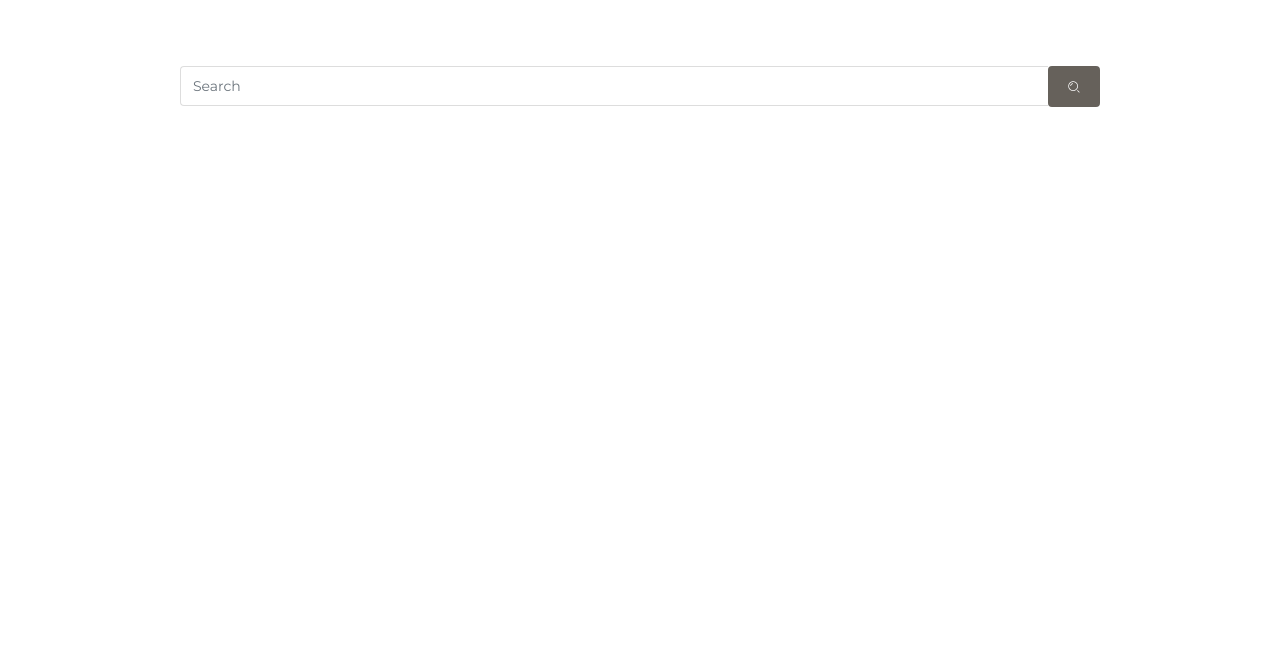
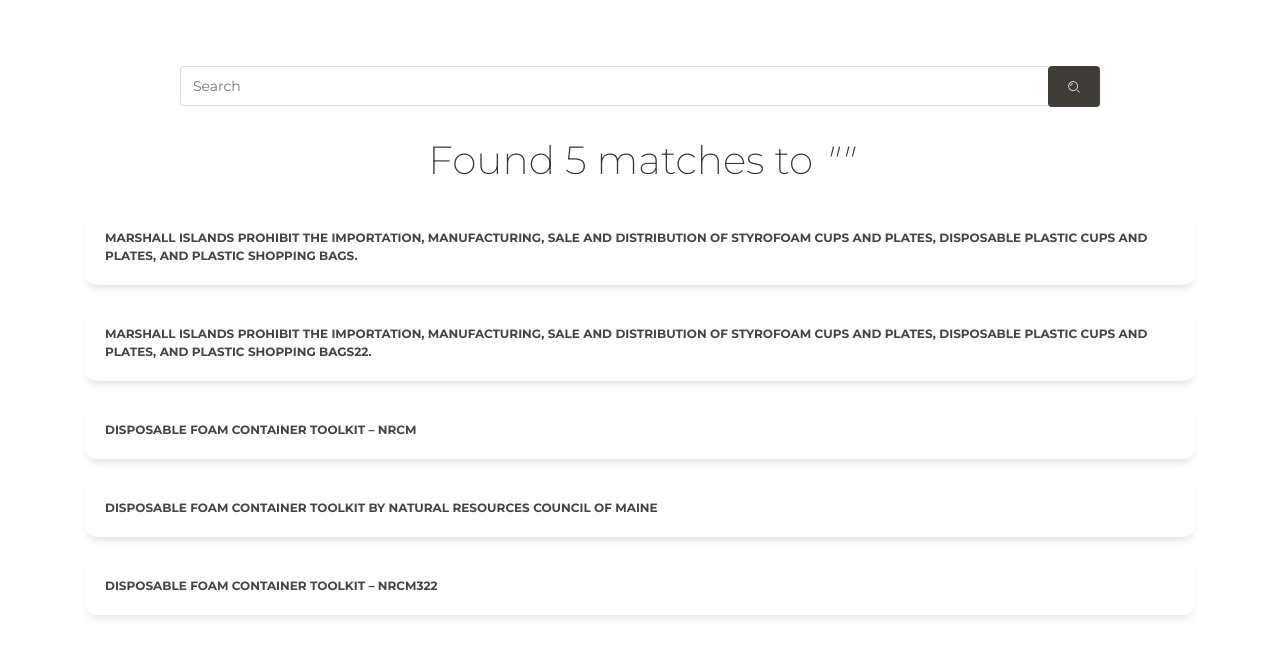
Before and after one commit to gguzman89/search-ppc, a React (Create React App) app: page /search in a window 1280 px wide. Both pictures are taken after a click on the button 1074 px from the left and 86 px from the top of the page. Shown: the top 658 px of the page. Built offline with nearby package versions, Linux system fonts and the light colour scheme.

Commit message:
Show results when available

```diff
--- a/src/components/results/CardsResults.js
+++ b/src/components/results/CardsResults.js
@@ -23,9 +23,14 @@ class CardsResults extends Component {
     const results = this.props.results.map((item, i) =>
       <Result key={i} results={item.nro} />
     );
-
+    const showDiv = this.props.showDiv;
 		return(
 			<>
+        { showDiv &&
+        <div className="title-brand">
+          <h2 className="title">Found {this.props.amount} matches to <cite title="Source Title">"{this.props.searchQuery}"</cite></h2>
+        </div>
+        }
         <Container>
           {results}
         </Container>
--- a/src/index.js
+++ b/src/index.js
@@ -10,14 +10,12 @@ import "./assets/demo/demo.css";
 
 // pages
 import SearchPage from "./pages/SearchPage";
-import ResultsPage from "./pages/ResultsPage";
 // others
 
 ReactDOM.render(
   <BrowserRouter>
     <Switch>
       <Route path="/search" render={props => <SearchPage {...props} />} />
-      <Route path="/results/:word" render={props => <ResultsPage {...props} />} />
       <Redirect to="/search" />
     </Switch>
   </BrowserRouter>,
--- a/src/pages/ResultsPage.js
+++ /dev/null
@@ -1,48 +0,0 @@
-import React, {Component} from 'react';
-import { Container } from 'reactstrap';
-
-// components
-import SearchBars from '../components/search/SearchBars';
-import CardsResults from '../components/results/CardsResults';
-
-export default class ResultsPage extends Component {
-  constructor(props) {
-    super(props);
-    this.state = { query: "" , amount: 0,
-      results: [
-        {'nro': 'Marshall Islands prohibit the importation, manufacturing, sale and distribution of styrofoam cups and plates, disposable plastic cups and plates, and plastic shopping bags.'},
-        {'nro': 'Marshall Islands prohibit the importation, manufacturing, sale and distribution of styrofoam cups and plates, disposable plastic cups and plates, and plastic shopping bags22.'},
-        {'nro': 'Disposable Foam Container Toolkit – NRCM'},
-        {'nro': 'Disposable Foam Container Toolkit by Natural Resources Council of Maine'},
-        {'nro': 'Disposable Foam Container Toolkit – NRCM322'},
-      ]};
-  }
-
-  componentDidMount() {
-    this.getQuery();
-    this.setState({amount: this.state.results.length});
-  }
-
-  getQuery() {
-    const {match: { params }} = this.props;
-    this.setState({query: params.word});
-  }
-
-	render() {
-		return(
-			<>
-        {/* navbar | header*/}
-        <div className="content-center mt-0"/>
-            <Container fluid>
-                <br/>
-                <br/>
-                <SearchBars/>
-                <div className="title-brand">
-                    <h2 className="title">Found {this.state.amount} matches to <cite title="Source Title">"{this.state.query}"</cite></h2>
-                </div>
-                <CardsResults results={this.state.results}/>
-            </Container>
-			</>
-		)
-	}
-}
--- a/src/pages/SearchPage.jsx
+++ b/src/pages/SearchPage.jsx
@@ -3,13 +3,15 @@ import { Container } from 'reactstrap';
 
 // components
 import SearchBars from '../components/search/SearchBars';
+import CardsResults from '../components/results/CardsResults';
 
 class SearchPage extends Component {
   constructor(props) {
     super(props);
 
     this.state = {
-      searchQuery: ""
+      searchQuery: "" , amount: 0,
+      results: [], showDiv: false
     };
 
     this.updateInput = this.updateInput.bind(this);
@@ -18,21 +20,27 @@ class SearchPage extends Component {
 
   updateInput(event){
 		this.setState({searchQuery: event.target.value});
-		console.log(this.state);
   }
 
   redirectSearch() {
 		setTimeout(() => {
 			// query
 			// save results
-			this.props.history.push("/results/" + this.state.searchQuery);
+      const resultsxs = [
+        {'nro': 'Marshall Islands prohibit the importation, manufacturing, sale and distribution of styrofoam cups and plates, disposable plastic cups and plates, and plastic shopping bags.'},
+        {'nro': 'Marshall Islands prohibit the importation, manufacturing, sale and distribution of styrofoam cups and plates, disposable plastic cups and plates, and plastic shopping bags22.'},
+        {'nro': 'Disposable Foam Container Toolkit – NRCM'},
+        {'nro': 'Disposable Foam Container Toolkit by Natural Resources Council of Maine'},
+        {'nro': 'Disposable Foam Container Toolkit – NRCM322'},
+      ]
+      this.setState({ results: resultsxs })
+      this.setState({amount: this.state.results.length});
+      this.setState({ showDiv: true })
 		}, 1000);
-	}
-
+  }
   render() {
       return(
           <>
-            {/* navbar */}
             <div className="content-center mt-0"/>
                 <Container fluid>
                   <br/>
@@ -42,6 +50,12 @@ class SearchPage extends Component {
                     searchQuery={this.state.searchQuery}
                     onClick={this.redirectSearch}
                   />
+                  <CardsResults
+                    results={this.state.results}
+                    searchQuery={this.state.searchQuery}
+                    amount={this.state.amount}
+                    showDiv={this.state.showDiv}
+                  />
                 </Container>
           </>
       )
```
